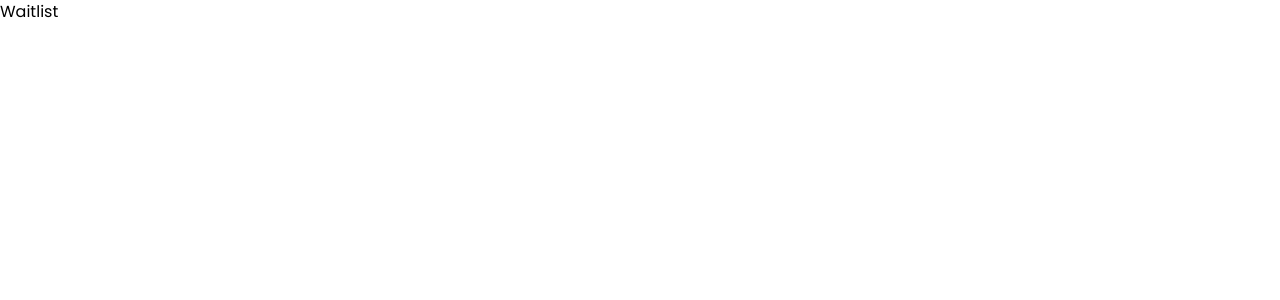
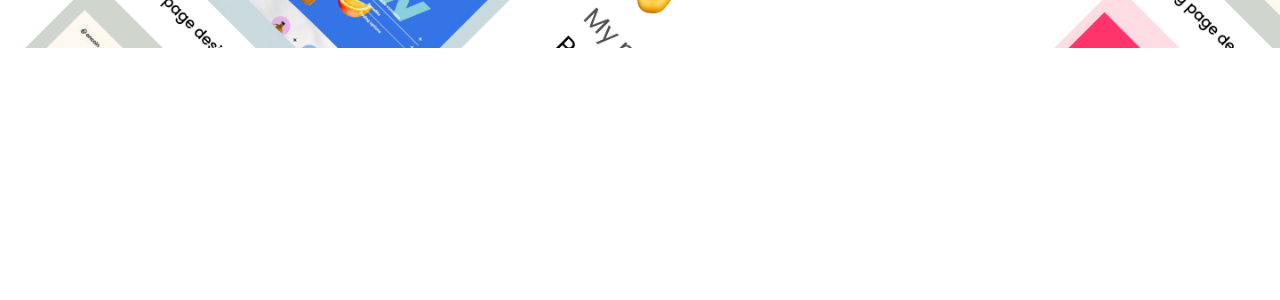
Before and after one commit to jeffreyik/getlnked, a Next.js app: page /waitlist in a window 1280 px wide. Shown: the top 300 px of the page. Built offline with nearby package versions, Linux system fonts and the light colour scheme.

Commit message:
Added banner

```diff
--- a/src/pages/waitlist.tsx
+++ b/src/pages/waitlist.tsx
@@ -1,6 +1,10 @@
+import Image from "next/image";
+
 const Waitlist = () => {
     return (
-        <div>Waitlist</div>
+        <div>
+            <Image src="/cover2.png" width={1440} height={54} alt="banner" />
+        </div>
      );
 }
 
```
Also changed, not shown: public/cover2.png (added).
